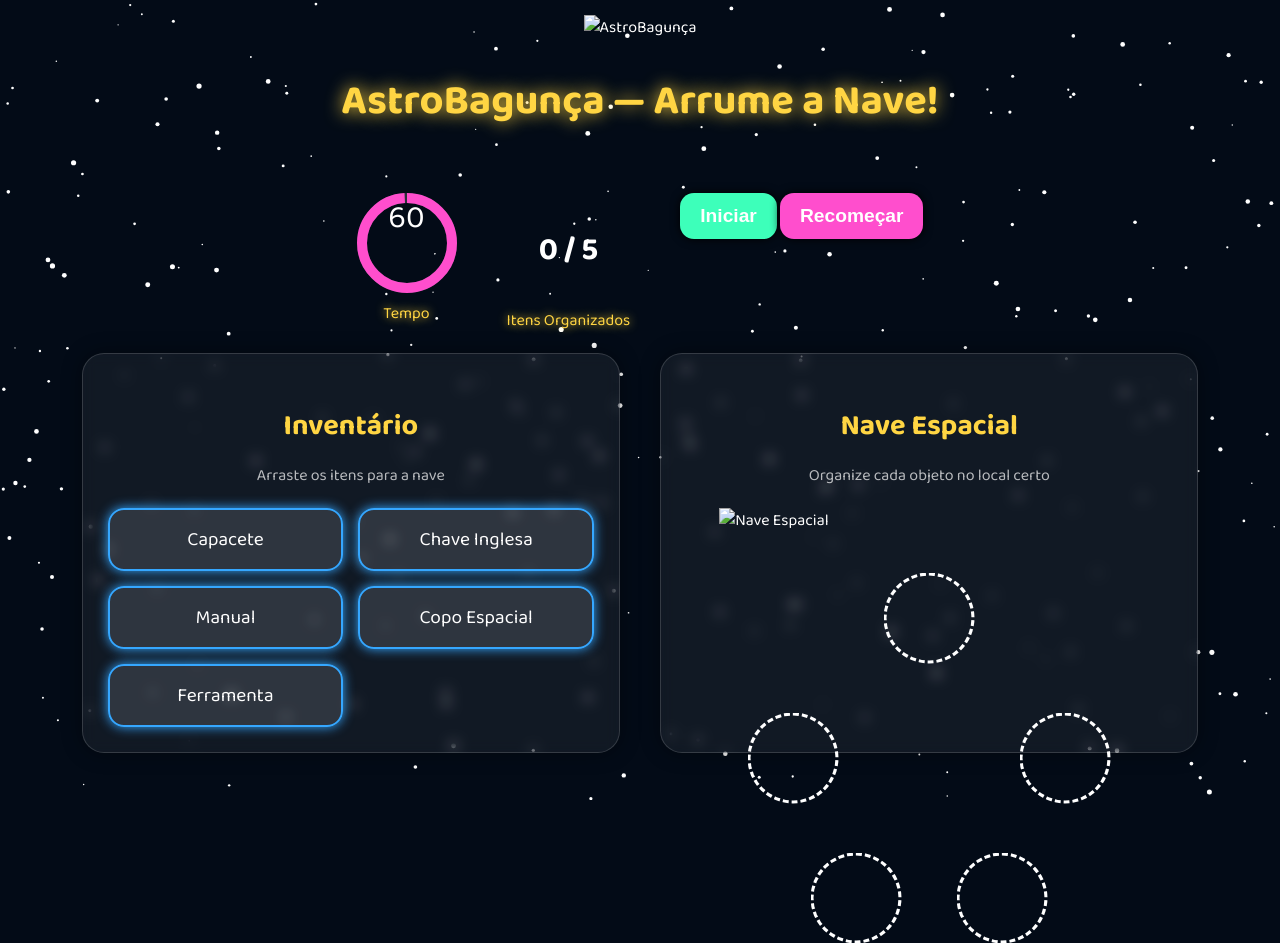
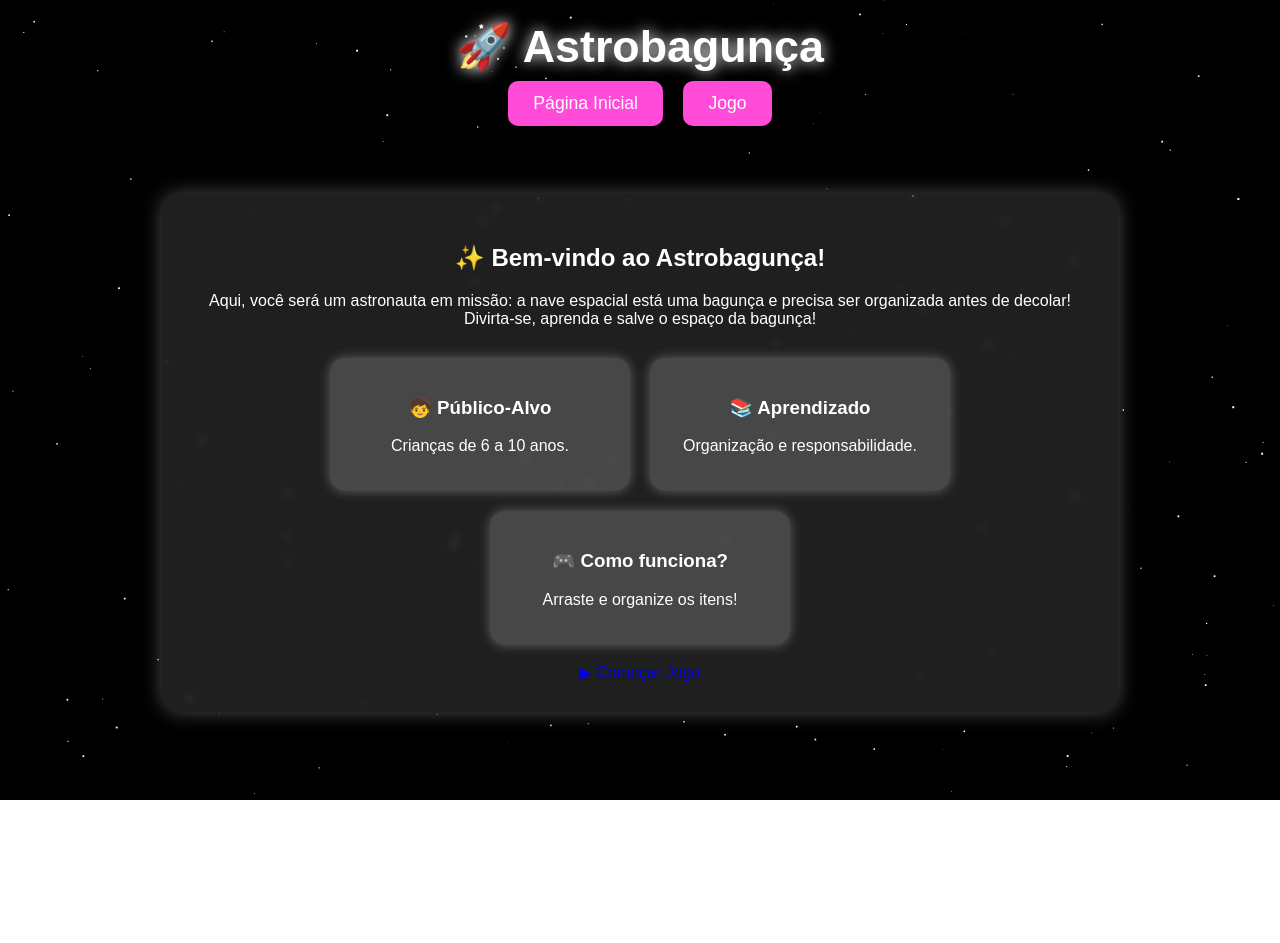
Before and after one commit to rafaelacardoso928/projeto-da-rafa, a plain HTML site: page astrobagunça/index.html in a window 1280 px wide. After the commit the page ends 800 px from the top, so only its background shows below. Drawn offline with Linux system fonts and the light colour scheme.

Commit message:
Add files via upload

```diff
--- a/astrobagunça/index.html
+++ b/astrobagunça/index.html
@@ -1,82 +1,43 @@
 <!DOCTYPE html>
-<html lang="pt-br">
+<html lang="pt-BR">
 <head>
-  <meta charset="UTF-8">
-  <title>AstroBagunça — Missão Especial</title>
-  <link rel="stylesheet" href="style.css">
-  <link href="https://fonts.googleapis.com/css2?family=Baloo+2:wght@400;700&display=swap" rel="stylesheet">
+    <meta charset="UTF-8">
+    <meta name="viewport" content="width=device-width, initial-scale=1.0">
+    <title>Astrobagunça - Página Inicial</title>
+    <link rel="stylesheet" href="style.css">
 </head>
 
 <body>
 
-  <!-- FUNDO ANIMADO -->
-  <canvas id="starfield"></canvas>
+<canvas id="starfield"></canvas>
 
-  <header class="top">
-    <img src="logo.png" class="logo" alt="AstroBagunça">
-    <h1 class="title">AstroBagunça — Arrume a Nave!</h1>
-  </header>
+<header>
+    <h1 class="logo">🚀 Astrobagunça</h1>
+    <nav>
+        <a class="btn" href="index.html">Página Inicial</a>
+        <a class="btn" href="jogo.html">Jogo</a>
+    </nav>
+</header>
 
-  <!-- HUD -->
-  <div class="hud">
+<section class="home-box">
+    <h2>✨ Bem-vindo ao Astrobagunça!</h2>
+    <p>
+        Aqui, você será um astronauta em missão: a nave espacial está uma bagunça
+        e precisa ser organizada antes de decolar!
+        Divirta-se, aprenda e salve o espaço da bagunça!
+    </p>
 
-    <div class="hud-block">
-      <div class="timer">
-        <svg>
-          <circle cx="50" cy="50" r="45"></circle>
-          <circle id="timer-progress" cx="50" cy="50" r="45"></circle>
-        </svg>
-        <div id="time">60</div>
-      </div>
-      <p class="hud-label">Tempo</p>
+    <div class="grid-info">
+        <div class="card"><h3>🧒 Público-Alvo</h3><p>Crianças de 6 a 10 anos.</p></div>
+        <div class="card"><h3>📚 Aprendizado</h3><p>Organização e responsabilidade.</p></div>
+        <div class="card"><h3>🎮 Como funciona?</h3><p>Arraste e organize os itens!</p></div>
     </div>
 
-    <div class="hud-block">
-      <p class="counter">
-        <span id="placed">0</span> / 5
-      </p>
-      <p class="hud-label">Itens Organizados</p>
-    </div>
+    <br>
+    <a href="jogo.html" class="btn">▶ Começar Jogo</a>
+</section>
 
-    <div class="hud-block">
-      <button id="start" class="btn start">Iniciar</button>
-      <button id="reset" class="btn reset">Recomeçar</button>
-    </div>
+<script src="starfield.js"></script>
 
-  </div>
-
-  <!-- GAME AREA -->
-  <div class="game">
-
-    <!-- Inventário -->
-    <div class="inventory panel">
-      <h2 class="section-title">Inventário</h2>
-      <p class="section-sub">Arraste os itens para a nave</p>
-      <div id="items" class="items"></div>
-    </div>
-
-    <!-- Nave -->
-    <div class="ship-area panel">
-      <h2 class="section-title">Nave Espacial</h2>
-      <p class="section-sub">Organize cada objeto no local certo</p>
-
-      <div class="ship-wrapper">
-        <img class="ship" src="ship.png" alt="Nave Espacial">
-
-        <!-- Dropzones muito bem posicionadas -->
-        <div class="dropzone" data-accept="helmet" style="top: 110px; left: 50%;"></div>
-        <div class="dropzone" data-accept="wrench" style="top: 250px; left: 22%;"></div>
-        <div class="dropzone" data-accept="book"   style="top: 250px; left: 78%;"></div>
-        <div class="dropzone" data-accept="cup"    style="top: 390px; left: 35%;"></div>
-        <div class="dropzone" data-accept="tool"   style="top: 390px; left: 65%;"></div>
-      </div>
-
-    </div>
-
-  </div>
-
-  <p id="msg" class="msg"></p>
-
-  <script src="script.js"></script>
 </body>
 </html>
--- a/astrobagunça/script.js
+++ b/astrobagunça/script.js
@@ -1,154 +1,33 @@
-/* --------------------------
-   FUNDO DE ESTRELAS ANIMADAS
-----------------------------*/
-const canvas = document.getElementById("starfield");
-const ctx = canvas.getContext("2d");
+const itens = document.querySelectorAll(".draggable");
+const dropzone = document.querySelector(".dropzone");
 
-let stars = [];
-let numStars = 300;
+let pontos = 0;
+let energia = 0;
 
-function resize() {
-  canvas.width = innerWidth;
-  canvas.height = innerHeight;
-}
-resize();
+itens.forEach(item => {
+    item.addEventListener("dragstart", () => {
+        item.classList.add("dragging");
+    });
 
-function spawnStars() {
-  stars = [];
-  for (let i = 0; i < numStars; i++) {
-    stars.push({
-      x: Math.random() * canvas.width,
-      y: Math.random() * canvas.height,
-      speed: Math.random() * 1 + 0.4,
-      size: Math.random() * 2 + 0.6
+    item.addEventListener("dragend", () => {
+        item.classList.remove("dragging");
     });
-  }
-}
-spawnStars();
-
-function animate() {
-  ctx.clearRect(0, 0, canvas.width, canvas.height);
-  ctx.fillStyle = "white";
-
-  stars.forEach(star => {
-    ctx.beginPath();
-    ctx.arc(star.x, star.y, star.size, 0, Math.PI * 2);
-    ctx.fill();
-    star.y += star.speed;
-
-    if (star.y > canvas.height) {
-      star.y = -2;
-      star.x = Math.random() * canvas.width;
-    }
-  });
-
-  requestAnimationFrame(animate);
-}
-animate();
-
-
-/* --------------------------
-        JOGO
-----------------------------*/
-
-// ITENS DISPONÍVEIS
-const itemData = [
-  { id: "helmet", label: "Capacete" },
-  { id: "wrench", label: "Chave Inglesa" },
-  { id: "book", label: "Manual" },
-  { id: "cup", label: "Copo Espacial" },
-  { id: "tool", label: "Ferramenta" }
-];
-
-const itemsContainer = document.getElementById("items");
-const placedCounter = document.getElementById("placed");
-
-let placed = 0;
-
-// CRIA OS ITENS NO INVENTÁRIO
-itemData.forEach(obj => {
-  const div = document.createElement("div");
-  div.classList.add("item");
-  div.textContent = obj.label;
-  div.draggable = true;
-  div.dataset.type = obj.id;
-
-  div.addEventListener("dragstart", e => {
-    e.dataTransfer.setData("text", div.dataset.type);
-  });
-
-  itemsContainer.appendChild(div);
 });
 
-// DROPZONES
-const zones = document.querySelectorAll(".dropzone");
+dropzone.addEventListener("dragover", e => e.preventDefault());
 
-zones.forEach(zone => {
-  zone.addEventListener("dragover", e => e.preventDefault());
+dropzone.addEventListener("drop", () => {
+    const item = document.querySelector(".dragging");
+    dropzone.appendChild(item);
 
-  zone.addEventListener("drop", e => {
-    const item = e.dataTransfer.getData("text");
+    pontos += 10;
+    energia += 25;
 
-    if (item === zone.dataset.accept) {
-      zone.classList.add("good");
+    document.getElementById("pontos").innerText = pontos;
+    document.getElementById("energia").innerText = energia + "%";
+    document.getElementById("energia-progresso").style.width = energia + "%";
 
-      placed++;
-      placedCounter.textContent = placed;
-
-      if (placed === 5) win();
+    if (energia >= 100) {
+        document.getElementById("vitoria").classList.remove("hidden");
     }
-  });
 });
-
-
-/* --------------------------
-        TIMER
-----------------------------*/
-let time = 60;
-let timer;
-const timeText = document.getElementById("time");
-const timerProgress = document.getElementById("timer-progress");
-
-function startTimer() {
-  if (timer) return; // evita iniciar 2 vezes
-
-  timer = setInterval(() => {
-    time--;
-    timeText.textContent = time;
-
-    timerProgress.style.strokeDashoffset = 280 - (time / 60) * 280;
-
-    if (time <= 0) {
-      lose();
-    }
-
-  }, 1000);
-}
-
-
-/* --------------------------
-  BOTÕES: INICIAR / RECOMEÇAR
-----------------------------*/
-document.getElementById("start").onclick = () => {
-  startTimer();
-};
-
-document.getElementById("reset").onclick = () => {
-  location.reload();
-};
-
-
-/* --------------------------
-         RESULTADOS
-----------------------------*/
-function win() {
-  clearInterval(timer);
-  document.getElementById("msg").textContent =
-    "✨ Parabéns! A nave está pronta para decolar! 🚀";
-}
-
-function lose() {
-  clearInterval(timer);
-  document.getElementById("msg").textContent =
-    "⛔ Tempo esgotado! A missão falhou!";
-}
--- /dev/null
+++ b/astrobagunça/starfield.js
@@ -0,0 +1,38 @@
+const canvas = document.getElementById("starfield");
+const ctx = canvas.getContext("2d");
+
+canvas.width = window.innerWidth;
+canvas.height = window.innerHeight;
+
+let stars = [];
+
+function createStars() {
+    for (let i = 0; i < 200; i++) {
+        stars.push({
+            x: Math.random() * canvas.width,
+            y: Math.random() * canvas.height,
+            size: Math.random() * 2,
+            speed: Math.random() * 3 + 0.5
+        });
+    }
+}
+
+function animateStars() {
+    ctx.clearRect(0, 0, canvas.width, canvas.height);
+
+    stars.forEach(s => {
+        ctx.fillStyle = "white";
+        ctx.fillRect(s.x, s.y, s.size, s.size);
+
+        s.y += s.speed;
+        if (s.y > canvas.height) {
+            s.y = 0;
+            s.x = Math.random() * canvas.width;
+        }
+    });
+
+    requestAnimationFrame(animateStars);
+}
+
+createStars();
+animateStars();
--- a/astrobagunça/style.css
+++ b/astrobagunça/style.css
@@ -1,219 +1,161 @@
-:root {
-  --blue: #35a7ff;
-  --pink: #ff4ecd;
-  --yellow: #ffd543;
-  --green: #3dffba;
-  --bg-dark: #030b17;
+/* ---------------------------- */
+/*        FUNDO ANIMADO        */
+/* ---------------------------- */
 
-  --panel-bg: rgba(255,255,255,0.06);
-  --panel-border: rgba(255,255,255,0.15);
+#starfield {
+    position: fixed;
+    top: 0; left: 0;
+    width: 100vw; height: 100vh;
+    z-index: -1;
+    background: black;
 }
 
+/* ---------------------------- */
+/*           GLOBAL            */
+/* ---------------------------- */
+
 body {
-  margin: 0;
-  font-family: "Baloo 2", cursive;
-  background: var(--bg-dark);
-  overflow: hidden;
-  color: white;
+    font-family: "Poppins", sans-serif;
+    color: white;
+    margin: 0;
+    padding: 0;
+    text-align: center;
 }
 
-/* Fundo animado */
-#starfield {
-  position: fixed;
-  inset: 0;
-  z-index: -1;
-}
-
-/* Header */
-.top {
-  text-align: center;
-  padding: 15px;
+header {
+    padding: 20px;
 }
 
 .logo {
-  width: 200px;
+    font-size: 2.8rem;
+    margin: 0;
+    text-shadow: 0 0 15px #fff;
 }
 
-.title {
-  font-size: 2.6rem;
-  color: var(--yellow);
-  text-shadow: 0 0 18px var(--yellow);
+nav .btn {
+    text-decoration: none;
+    background: #ff4bd8;
+    padding: 12px 25px;
+    border-radius: 10px;
+    margin: 8px;
+    color: white;
+    font-size: 1.1rem;
+    transition: .3s;
+    display: inline-block;
 }
 
-/* HUD */
-.hud {
-  margin: 15px auto;
-  display: flex;
-  justify-content: center;
-  gap: 50px;
+nav .btn:hover {
+    background: #ffd34b;
+    color: black;
 }
 
-.hud-block {
-  text-align: center;
+/* ---------------------------- */
+/*          HOME PAGE           */
+/* ---------------------------- */
+
+.home-box {
+    width: 70%;
+    margin: auto;
+    margin-top: 40px;
+    padding: 30px;
+    background: rgba(255,255,255,0.12);
+    backdrop-filter: blur(5px);
+    border-radius: 18px;
+    box-shadow: 0 0 20px rgba(255,255,255,0.3);
 }
 
-.hud-label {
-  color: var(--yellow);
-  text-shadow: 0 0 10px var(--yellow);
-  margin: 8px 0 0;
+.grid-info {
+    display: flex;
+    gap: 20px;
+    margin-top: 30px;
+    justify-content: center;
+    flex-wrap: wrap;
 }
 
-.counter {
-  font-size: 2rem;
-  font-weight: bold;
+.card {
+    background: rgba(255,255,255,0.18);
+    padding: 20px;
+    width: 260px;
+    border-radius: 15px;
+    box-shadow: 0 0 12px rgba(255,255,255,0.3);
+    transition: .3s;
 }
 
-/* Timer circular */
-.timer {
-  width: 100px;
-  height: 100px;
-  position: relative;
-  margin: auto;
+.card:hover {
+    transform: scale(1.05);
 }
 
-.timer svg {
-  width: 100%;
-  height: 100%;
+/* ---------------------------- */
+/*             JOGO             */
+/* ---------------------------- */
+
+.hud {
+    margin-top: 20px;
+    font-size: 1.3rem;
 }
 
-.timer svg circle {
-  fill: none;
-  stroke-width: 10;
-  stroke: rgba(255,255,255,0.15);
+.energia-bar {
+    background: #555;
+    width: 250px;
+    height: 20px;
+    border-radius: 10px;
+    margin: auto;
 }
 
-#timer-progress {
-  stroke: var(--pink);
-  stroke-dasharray: 280;
-  stroke-dashoffset: 0;
-  transform: rotate(-90deg);
-  transform-origin: 50% 50%;
+#energia-progresso {
+    background: #4cff79;
+    width: 0%;
+    height: 100%;
+    border-radius: 10px;
+    transition: 0.5s;
 }
 
-#time {
-  position: absolute;
-  inset: 0;
-  margin: auto;
-  font-size: 2rem;
+.game-area {
+    margin-top: 40px;
 }
 
-/* Botões */
-.btn {
-  padding: 12px 20px;
-  border-radius: 14px;
-  cursor: pointer;
-  border: none;
-  color: white;
-  font-size: 1.2rem;
-  font-weight: bold;
-  box-shadow: 0 0 10px black;
-  transition: 0.2s;
+.items img {
+    width: 130px;
+    margin: 10px;
+    cursor: grab;
+    filter: drop-shadow(0 0 10px white);
+    transition: .3s;
 }
 
-.start { background: var(--green); }
-.reset { background: var(--pink); }
-
-.btn:hover {
-  transform: scale(1.08);
+.items img:hover {
+    transform: scale(1.15);
 }
 
-/* GAME */
-.game {
-  display: flex;
-  justify-content: center;
-  gap: 40px;
-  width: 100%;
-  margin-top: 20px;
+.dropzone {
+    width: 500px;
+    height: 320px;
+    border: 3px dashed white;
+    border-radius: 20px;
+    margin: 40px auto;
+    position: relative;
+    backdrop-filter: blur(5px);
 }
 
-/* Painéis */
-.panel {
-  width: 38%;
-  background: var(--panel-bg);
-  border: 1px solid var(--panel-border);
-  border-radius: 22px;
-  padding: 25px;
-  backdrop-filter: blur(7px);
-  box-shadow: 0 0 20px rgba(0,0,0,0.4);
+.dropzone .nave {
+    width: 260px;
+    position: absolute;
+    bottom: 10px;
+    left: 120px;
+    filter: drop-shadow(0 0 15px cyan);
 }
 
-.section-title {
-  font-size: 1.8rem;
-  text-align: center;
-  color: var(--yellow);
+/* Popup de Vitória */
+.popup {
+    position: fixed;
+    top: 50%; left: 50%;
+    transform: translate(-50%, -50%);
+    width: 400px;
+    background: rgba(255,255,255,0.15);
+    padding: 30px;
+    border-radius: 15px;
+    text-shadow: 0 0 10px #fff;
+    backdrop-filter: blur(10px);
+    box-shadow: 0 0 25px white;
 }
 
-.section-sub {
-  text-align: center;
-  margin-top: -10px;
-  opacity: 0.7;
-}
-
-/* Inventário */
-.items {
-  display: grid;
-  grid-template-columns: repeat(2,1fr);
-  gap: 15px;
-  margin-top: 20px;
-}
-
-.item {
-  background: rgba(255,255,255,0.12);
-  border: 2px solid var(--blue);
-  padding: 14px;
-  border-radius: 16px;
-  text-align: center;
-  cursor: grab;
-  transition: 0.2s;
-  box-shadow: 0 0 12px var(--blue);
-  color: white;
-  font-size: 1.2rem;
-}
-
-.item:hover {
-  transform: scale(1.15);
-}
-
-/* Nave */
-.ship-wrapper {
-  position: relative;
-  margin-top: 20px;
-}
-
-.ship {
-  width: 100%;
-  max-width: 420px;
-  display: block;
-  margin: auto;
-}
-
-/* Dropzones */
-.dropzone {
-  width: 85px;
-  height: 85px;
-  border: 3px dashed white;
-  border-radius: 50%;
-  position: absolute;
-  transform: translate(-50%, -50%);
-  transition: 0.3s;
-}
-
-.dropzone.good {
-  border-color: var(--green);
-  box-shadow: 0 0 20px var(--green);
-  animation: pulse 1s infinite alternate;
-}
-
-@keyframes pulse {
-  from { transform: translate(-50%, -50%) scale(1); }
-  to   { transform: translate(-50%, -50%) scale(1.15); }
-}
-
-/* Mensagem final */
-.msg {
-  text-align: center;
-  font-size: 1.6rem;
-  color: var(--yellow);
-  text-shadow: 0 0 10px var(--yellow);
-  margin-top: 20px;
-}
+.hidden { display: none; }
```
Also changed, not shown: astrobagunça/jogo.html (added, +52 -0 lines).
